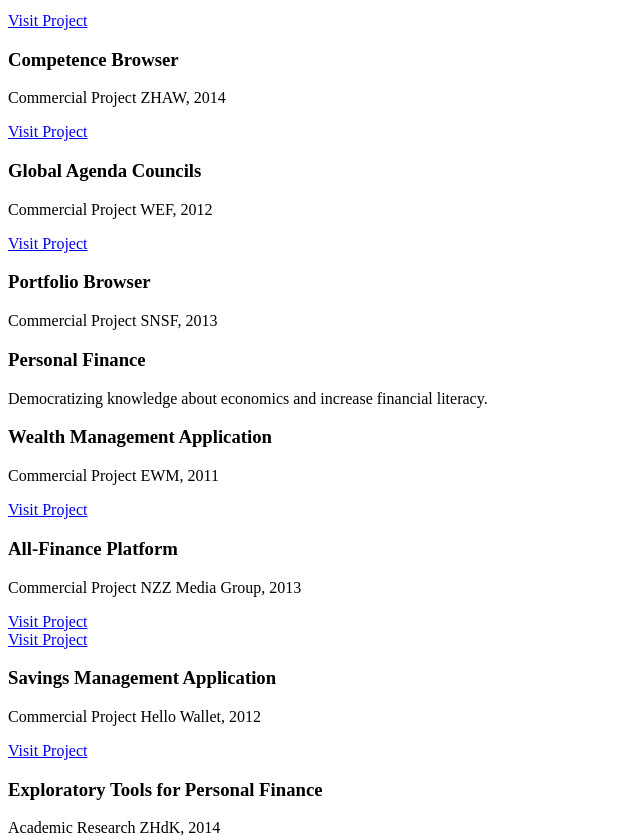
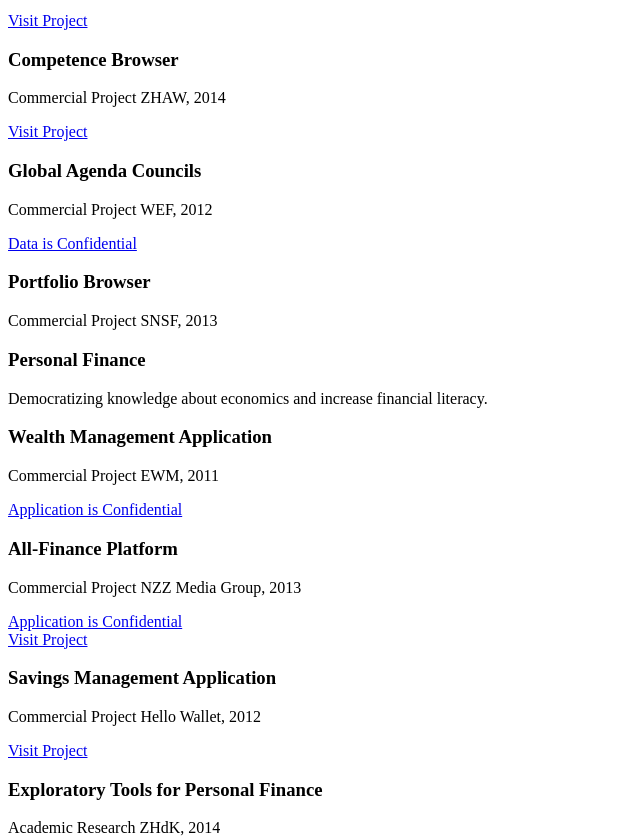
Before and after one commit to wiederkehr/dossier.benjaminwiederkehr.com, a PHP site: the page made by site/templates/work.php in a window 1280 px wide. Shown: the part 756-1596 px from the top of the page, without its empty margins (0-640 px from the left). Run offline with PHP 8.4, Linux system fonts and the light colour scheme; the template is opened without the code that fills it, so the values that code supplies are empty; some libraries are stand-ins or nearby versions.

Commit message:
Online version 0.2

```diff
--- a/assets/css/dossier.css
+++ b/assets/css/dossier.css
@@ -225,6 +225,9 @@ h3.project__name {
 }
 .project__image a:hover{
   color: #fff;
+}
+.project__image a.disabled{
+  cursor: default;
 }
 .project__image:hover{
 }
--- a/assets/js/dossier.js
+++ b/assets/js/dossier.js
@@ -4,6 +4,10 @@ $(document).ready(function(){
     duration: "100ms",
     offset: {top: -37}
   });
+
+  $("a.disabled").click(function( event ) {
+    event.preventDefault();
+  })
 
   var elementPosition = $('.sidebar__content').offset();
 
--- a/content/home/home.txt
+++ b/content/home/home.txt
@@ -6,4 +6,4 @@ Subtitle: Dossier
 
 ----
 
-Lead: Benjamin Wiederkehr is an Interaction Designer with a focus on information visualization and interface design. With his work, he explores opportunities to innovate through the combination of design and technology, to simplify complex data in order to raise awareness, and to tell stories with an open intent and meaningful impact.
+Lead: Benjamin Wiederkehr is an Interaction Designer with a focus on information visualization and interface design. With his work, he explores opportunities to innovate through the combination of design and technology, to simplify complex data in order to raise awareness, as well as to tell stories with an open intent and meaningful impact.
--- a/content/vita/page.txt
+++ b/content/vita/page.txt
@@ -3,7 +3,7 @@ Title: Vita
 ----
 
 Lead:
-I am an Interaction Designer with a focus on information visualization and interface design. With my work, I explore opportunities to innovate through the combination of design and technology, to simplify complex data in order to raise awareness, and to tell stories with an open intent and meaningful impact.
+I am an Interaction Designer with a focus on information visualization and interface design. With my work, I explore opportunities to innovate through the combination of design and technology, to simplify complex data in order to raise awareness, as well as to tell stories with an open intent and meaningful impact.
 
 ----
 
--- a/site/templates/work.php
+++ b/site/templates/work.php
@@ -26,7 +26,7 @@
           </p>
         </div>
         <div class="project__image vspan-6">
-          <a href="#">Visit Project</a>
+          <a href="http://bachelor.benjaminwiederkehr.com/" target="_blank">Visit Project</a>
         </div>
       </div>
       <div class="project project--youcity span-6">
@@ -38,7 +38,7 @@
           </p>
         </div>
         <div class="project__image vspan-6">
-          <a href="#">Visit Project</a>
+          <a href="http://www.esri.com/software/cityengine/industries/youcity" target="_blank">Visit Project</a>
         </div>
       </div>
       <div class="project project--ecoplace span-12 last">
@@ -50,12 +50,12 @@
           </p>
         </div>
         <div class="project__image vspan-6">
-          <a href="#">Visit Project</a>
+          <a href="http://www.ecoplace.ch/" target="_blank">Visit Project</a>
         </div>
       </div>
       <div class="project project--villevivante span-24">
         <div class="project__image vspan-10">
-          <a href="#">Visit Project</a>
+          <a href="http://villevivante.ch/" target="_blank">Visit Project</a>
         </div>
         <div class="project__text vspan-2">
           <h3 class="project__name">Ville Vivante</h3>
@@ -71,7 +71,7 @@
       <p class="projects__claim">Making scientific insights accessible and understandable to anyone.</p>
       <div class="project project--wide span-9">
         <div class="project__image vspan-14">
-          <a href="#">Visit Project</a>
+          <a href="http://www.education-inequalities.org/" target="_blank">Visit Project</a>
         </div>
         <div class="project__text vspan-2">
           <h3 class="project__name">WIDE</h3>
@@ -83,7 +83,7 @@
       </div>
       <div class="project project--zhaw span-9">
         <div class="project__image vspan-14">
-          <a href="#">Visit Project</a>
+          <a href="http://expertisenkarte.zhaw.ch/" target="_blank">Visit Project</a>
         </div>
         <div class="project__text vspan-2">
           <h3 class="project__name">Competence Browser</h3>
@@ -95,7 +95,7 @@
       </div>
       <div class="project project--wef span-6 last">
         <div class="project__image vspan-4">
-          <a href="#">Visit Project</a>
+          <a href="http://reports.weforum.org/global-agenda-survey-2012/" target="_blank">Visit Project</a>
         </div>
         <div class="project__text vspan-2">
           <h3 class="project__name">Global Agenda Councils</h3>
@@ -107,7 +107,7 @@
       </div>
       <div class="project project--snsf span-6 last">
         <div class="project__image vspan-4">
-          <a href="#">Visit Project</a>
+          <a href="#" class="disabled">Data is Confidential</a>
         </div>
         <div class="project__text vspan-2">
           <h3 class="project__name">Portfolio Browser</h3>
@@ -130,7 +130,7 @@
           </p>
         </div>
         <div class="project__image vspan-6">
-          <a href="#">Visit Project</a>
+          <a href="#" class="disabled">Application is Confidential</a>
         </div>
       </div>
       <div class="project project--allfinance span-10 last">
@@ -142,12 +142,12 @@
           </p>
         </div>
         <div class="project__image vspan-6">
-          <a href="#">Visit Project</a>
+          <a href="#" class="disabled">Application is Confidential</a>
         </div>
       </div>
       <div class="project project--hellowallet span-10">
         <div class="project__image vspan-10">
-          <a href="#">Visit Project</a>
+          <a href="http://www.hellowallet.com/" target="_blank">Visit Project</a>
         </div>
         <div class="project__text vspan-2">
           <h3 class="project__name">Savings Management Application</h3>
@@ -159,7 +159,7 @@
       </div>
       <div class="project project--master span-14 last">
         <div class="project__image vspan-10">
-          <a href="#">Visit Project</a>
+          <a href="http://master.benjaminwiederkehr.com/" target="_blank">Visit Project</a>
         </div>
         <div class="project__text vspan-2">
           <h3 class="project__name">Exploratory Tools for Personal Finance</h3>
@@ -175,7 +175,7 @@
       <p class="projects__claim">Telling data-driven narratives with an open intent and meaningful impact.</p>
       <div class="project project--frauenwelten span-12">
         <div class="project__image vspan-10">
-          <a href="#">Visit Project</a>
+          <a href="http://www.nzz.ch/aktuell/data/interaktive-datenvisualisierung-frauenwelten-in-zahlen-1.18168444" target="_blank">Visit Project</a>
         </div>
         <div class="project__text vspan-2">
           <h3 class="project__name">Frauenwelten</h3>
@@ -187,7 +187,7 @@
       </div>
       <div class="project project--lobbyisten span-12 last">
         <div class="project__image vspan-10">
-          <a href="#">Visit Project</a>
+          <a href="http://www.nzz.ch/schweiz/die-wahren-interessen-der-lobbyisten-1.18255372" target="_blank">Visit Project</a>
         </div>
         <div class="project__text vspan-2">
           <h3 class="project__name">Lobbyisten</h3>
@@ -199,7 +199,7 @@
       </div>
       <div class="project project--weltenbrand span-12">
         <div class="project__image vspan-10">
-          <a href="#">Visit Project</a>
+          <a href="http://www.nzz.ch/international/weltkrieg/weltenbrand-chronik-des-ersten-weltkriegs-1.18331813" target="_blank">Visit Project</a>
         </div>
         <div class="project__text vspan-2">
           <h3 class="project__name">Weltenbrand</h3>
@@ -211,7 +211,7 @@
       </div>
       <div class="project project--fukushima span-12 last">
         <div class="project__image vspan-10">
-          <a href="#">Visit Project</a>
+          <a href="http://fukushima.nzz.ch/" target="_blank">Visit Project</a>
         </div>
         <div class="project__text vspan-2">
           <h3 class="project__name">Fukushima</h3>
```
Also changed, not shown: .htaccess.
